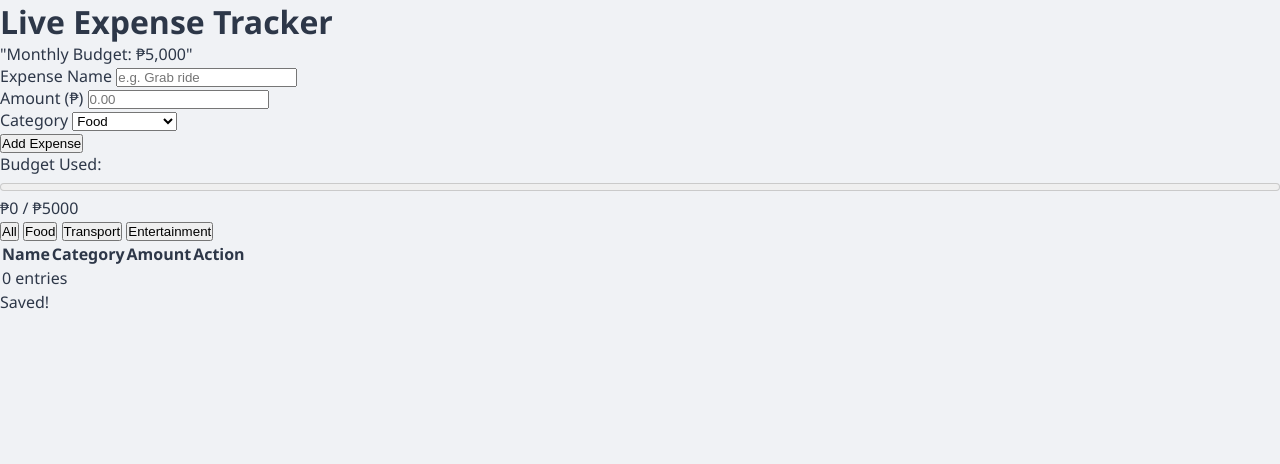
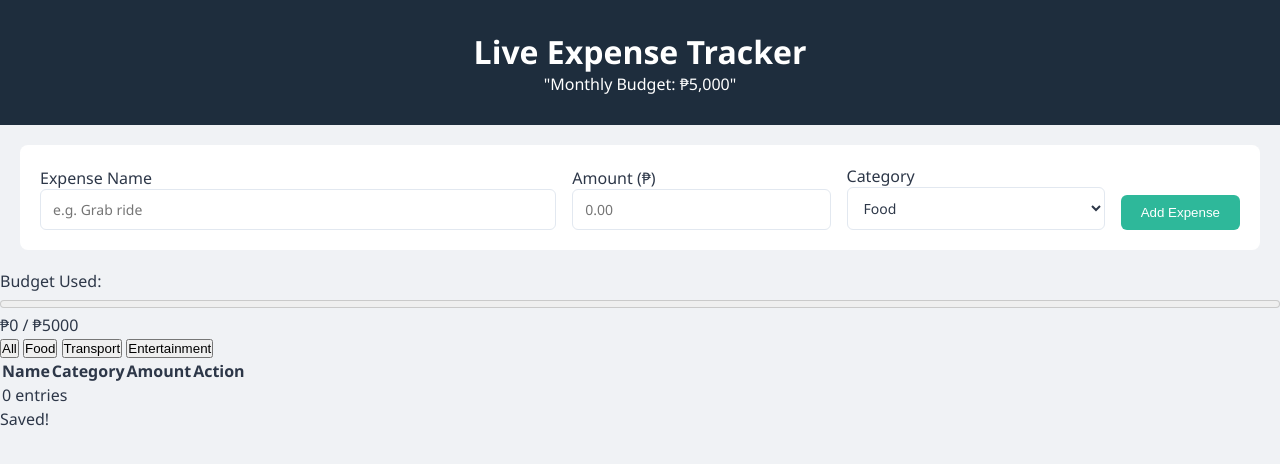
Before and after one commit to HarveyPunsalan/Live_Expense_Tracker, a plain HTML site: page index.html in a window 1280 px wide. Drawn offline with Linux system fonts and the light colour scheme.

Commit message:
css update

```diff
--- a/style.css
+++ b/style.css
@@ -1,10 +1,10 @@
 :root {
-    --primary-color: #1e2d3d;
-    --accent-color: #2eb89a;
-    --background-color: #f0f2f5;
-    --surface-color: #ffffff;
-    --text-color: #2d3748;
-    --border-color: #e2e8f0;
+    --primary-color: #1e2d3d;       /* dark navy — header, footer, table header */
+    --accent-color: #2eb89a;        /* teal green — buttons, active states */
+    --background-color: #f0f2f5;    /* light gray — page background */
+    --surface-color: #ffffff;       /* white — form, table, cards */
+    --text-color: #2d3748;          /* dark gray — main text */
+    --border-color: #e2e8f0;        /* light gray — borders, lines */
 
 }
 
@@ -19,3 +19,57 @@ body {
     font-family: 'Segoe UI', Arial, sans-serif;
     color: var(--text-color);
 }
+
+header {
+    background-color: var(--primary-color);
+    color: var(--surface-color);
+    text-align: center;
+    padding: 30px;
+}
+
+/* Form */
+.form-section {
+    padding: 20px;
+    background-color: var(--surface-color);
+    margin: 20px;
+    border-radius: 8px;
+}
+
+.form-grid {
+    display: grid;
+    grid-template-columns: 2fr 1fr 1fr auto;
+    gap: 16px;
+    align-items: end;
+}
+
+input, select {
+    width: 100%;
+    padding: 10px 12px;
+    border: 1px solid var(--border-color);
+    border-radius: 6px;
+    font-size: 14px;
+    color: var(--text-color);
+    background-color: var(--surface-color);
+    font-family: inherit;
+}
+
+input:focus,
+select:focus {
+    outline: none;
+    border-color: var(--accent-color);
+}
+
+button[type="submit"] {
+    background-color: var(--accent-color);
+    color: #ffffff;
+    padding: 10px 20px;
+    border: none;
+    border-radius: 6px;
+    cursor: pointer;
+    transition: background-color 0.3s ease;
+    align-self: end;
+}
+
+button[type="submit"]:hover {
+    background-color: #25a085;
+}
```
